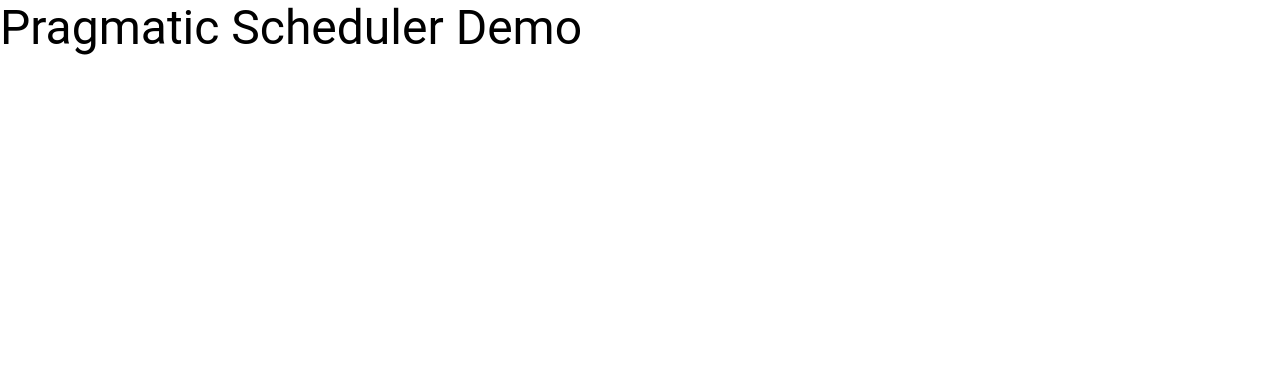
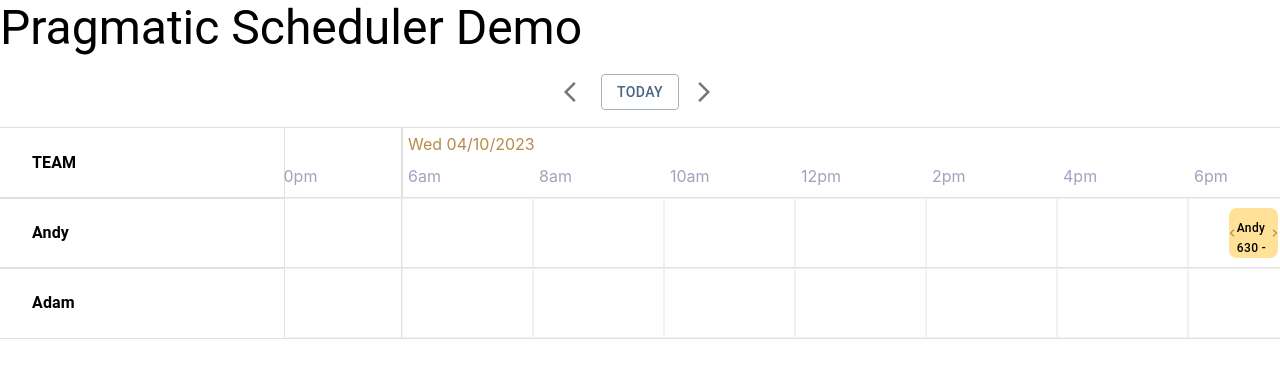
Before and after one commit to paul-orchid/pragmatic-scheduler, a React (Create React App) app: page / in a window 1280 px wide. Shown: the top 378 px of the page. Built offline with nearby package versions, Linux system fonts and the light colour scheme.

Commit message:
date controls

```diff
--- a/src/App.tsx
+++ b/src/App.tsx
@@ -1,14 +1,86 @@
 import { ThemeProvider } from '@mui/system';
-import React from 'react';
+import React, { useRef, useState } from 'react';
 import './App.css';
 import { Box, Typography } from '@mui/material';
+import { addMinutes, setHours, startOfToday } from 'date-fns';
+import { Scheduler } from './components/Scheduler';
+import { CalEvent, DivisionDetail, Resource } from './scheduler';
+import { Colors } from './constants/colors';
+import { SchedulerDateControls } from './components/SchedulerDateControls';
+import { LocalizationProvider } from '@mui/x-date-pickers/LocalizationProvider';
+import { AdapterDateFns } from '@mui/x-date-pickers/AdapterDateFns';
+import { theme } from './layout/theme';
 
 function App() {
+  const [activeDate, setActiveDate] = useState(startOfToday());
+  const resources: Resource[] = useRef<Resource[]>([
+    { id: '1', name: 'Andy' },
+    { id: '2', name: 'Adam' },
+  ]).current;
+
+  const events: CalEvent[] = useRef<CalEvent[]>([
+    {
+      id: '1',
+      resourceId: '1',
+      startTime: addMinutes(startOfToday(), 18 * 60 + 30),
+      endTime: addMinutes(startOfToday(), 19 * 60 + 30),
+      title: 'Andy 630 - 730pm',
+      bgColor: Colors.fluroAmber,
+      textColor: 'black',
+    },
+    {
+      id: '2',
+      resourceId: '1',
+      startTime: setHours(startOfToday(), 20),
+      endTime: setHours(startOfToday(), 23),
+      title: 'Andy 8-11pm',
+      bgColor: Colors.fluroRed,
+      textColor: 'white',
+    },
+    {
+      id: '3',
+      resourceId: '2',
+      startTime: setHours(startOfToday(), 20),
+      endTime: setHours(startOfToday(), 22),
+      title: 'Adam 8 - 10pm',
+      bgColor: Colors.gold,
+      textColor: 'black',
+    },
+  ]).current;
+
+  const divisionDetails = useRef<DivisionDetail[]>([
+    { name: '6am', startHour: 6, endHour: 8 },
+    { name: '8am', startHour: 8, endHour: 10 },
+    { name: '10am', startHour: 10, endHour: 12 },
+    { name: '12pm', startHour: 12, endHour: 14 },
+    { name: '2pm', startHour: 14, endHour: 16 },
+    { name: '4pm', startHour: 16, endHour: 18 },
+    { name: '6pm', startHour: 18, endHour: 20 },
+    { name: '8pm', startHour: 20, endHour: 22 },
+    { name: '10pm', startHour: 22, endHour: 24 },
+  ]).current;
+
+  const handleEventChange = (event: CalEvent) => {
+    console.log('dashboard event changed', event);
+  };
+
   return (
-    <ThemeProvider theme={{}}>
-      <Box>
-        <Typography variant="h3">Pragmatic Scheduler Demo</Typography>
-      </Box>
+    <ThemeProvider theme={theme}>
+      <LocalizationProvider dateAdapter={AdapterDateFns}>
+        <Box mb={2}>
+          <Typography variant="h3">Pragmatic Scheduler Demo</Typography>
+        </Box>
+        <Box mb={2} display="flex" justifyContent="center">
+          <SchedulerDateControls activeDate={activeDate} setActiveDate={setActiveDate} />
+        </Box>
+        <Scheduler
+          activeDate={activeDate}
+          resources={resources}
+          events={events}
+          divisionDetails={divisionDetails}
+          onEventChange={handleEventChange}
+        />
+      </LocalizationProvider>
     </ThemeProvider>
   );
 }
--- a/src/components/Scheduler.tsx
+++ b/src/components/Scheduler.tsx
@@ -1,11 +1,11 @@
 import React, { useMemo } from 'react';
-import { styled, ThemeProvider, Theme } from '@mui/material';
+import { styled } from '@mui/material';
 import { ScheduleDay, Resource, CalEvent, Config, DivisionDetail } from '../scheduler';
-import { merge } from 'lodash';
 import { addDays, endOfDay } from 'date-fns';
 import { TimelineView } from '../views/TimelineView';
 import { defaultConfig, defaultDivisionDetails } from '../constants/defaults';
 import { useDateToDivisions } from '../hooks/useDateToDivisions';
+import { BorderedBox } from '../layout/BorderedBox';
 declare module '@mui/material/styles' {
   interface TypographyVariants {
     tableHeader: React.CSSProperties;
@@ -40,31 +40,9 @@ export const SchedulerContext = React.createContext<{
   calendarBounds: { start: new Date(), end: new Date(), range: 0, totalDivisions: 0 },
 });
 
-const Container = styled('div')(() => ({
-  display: 'flex',
+const Container = styled(BorderedBox)(() => ({
   flexDirection: 'column',
-  flex: 1,
 }));
-
-const mergedTheme = (outerTheme: Theme) =>
-  merge(outerTheme, {
-    typography: {
-      subtitle2: {
-        fontSize: 14,
-        fontWeight: 800,
-        lineHeight: '18px',
-        letterSpacing: '0.5px',
-      },
-      tableHeader: {
-        fontFamily: outerTheme.typography.subtitle2.fontFamily,
-        fontSize: 14,
-        fontWeight: 600,
-        lineHeight: '18px',
-        letterSpacing: '0.15px',
-        textAlign: 'center',
-      },
-    },
-  });
 
 export const Scheduler = ({
   activeDate,
@@ -88,7 +66,7 @@ export const Scheduler = ({
   const lastDay = useMemo(() => endOfDay(addDays(activeDate, 1)), [activeDate]);
   const days = useMemo(
     () => [firstDay, activeDate, lastDay].map((date) => dateToDivisions(date, divisionDetails)),
-    [activeDate, dateToDivisions, divisionDetails, firstDay, lastDay]
+    [activeDate, dateToDivisions, divisionDetails, firstDay, lastDay],
   );
 
   const range = lastDay.getTime() - firstDay.getTime();
@@ -107,7 +85,7 @@ export const Scheduler = ({
     return events.filter(
       (event) =>
         (event.startTime >= firstDay && event.startTime <= lastDay) ||
-        (event.endTime >= firstDay && event.endTime <= lastDay)
+        (event.endTime >= firstDay && event.endTime <= lastDay),
     );
   }, [events, firstDay, lastDay]);
 
@@ -123,11 +101,9 @@ export const Scheduler = ({
         onEventChange: onEventChange,
       }}
     >
-      <ThemeProvider theme={mergedTheme}>
-        <Container>
-          <TimelineView />
-        </Container>
-      </ThemeProvider>
+      <Container>
+        <TimelineView />
+      </Container>
     </SchedulerContext.Provider>
   );
 };
--- /dev/null
+++ b/src/components/SchedulerDateControls.tsx
@@ -0,0 +1,62 @@
+import React, { useState } from 'react';
+import { Box, Button, IconButton } from '@mui/material';
+import { DesktopDatePicker } from '@mui/x-date-pickers/DesktopDatePicker';
+import { addDays } from 'date-fns';
+import ArrowForwardIosIcon from '@mui/icons-material/ArrowForwardIos';
+import ArrowBackIosIcon from '@mui/icons-material/ArrowBackIos';
+
+export const SchedulerDateControls = ({
+  activeDate,
+  setActiveDate,
+}: {
+  activeDate: Date;
+  setActiveDate: React.Dispatch<React.SetStateAction<Date>>;
+}) => {
+  const [open, setOpen] = useState(false);
+
+  const handleChange = (newValue: Date | null) => {
+    if (newValue) {
+      setActiveDate(newValue);
+    }
+  };
+
+  const handleClose = () => {
+    setOpen(false);
+  };
+  const handleOpen = () => {
+    setOpen(true);
+  };
+  const handleGoForward = () => {
+    setActiveDate((d) => addDays(d, 1));
+  };
+  const handleGoBack = () => {
+    setActiveDate((d) => addDays(d, -1));
+  };
+
+  return (
+    <Box>
+      <IconButton onClick={handleGoBack}>
+        <ArrowBackIosIcon />
+      </IconButton>
+      <DesktopDatePicker
+        open={open}
+        label="Date desktop"
+        inputFormat="dd/MM/yyyy"
+        value={activeDate}
+        onClose={handleClose}
+        onChange={handleChange}
+        componentsProps={{ actionBar: { actions: ['today', 'cancel'] } }}
+        renderInput={(params) => {
+          return (
+            <Button sx={{ marginX: 0.625 }} variant="outlined" ref={params.inputRef} onClick={handleOpen}>
+              TODAY
+            </Button>
+          );
+        }}
+      />
+      <IconButton onClick={handleGoForward}>
+        <ArrowForwardIosIcon />
+      </IconButton>
+    </Box>
+  );
+};
--- a/src/constants/colors.ts
+++ b/src/constants/colors.ts
@@ -3,4 +3,6 @@ export const Colors = {
   fluroRed: '#FFBAB7',
   teal: '#00D9C0',
   gold: '#B68C4B',
+  primaryDark: '#0E1622',
+  primaryMain: '#486581',
 };
--- /dev/null
+++ b/src/layout/theme.ts
@@ -0,0 +1,61 @@
+import { createTheme } from '@mui/material';
+import { Colors } from '../constants/colors';
+
+export const theme = createTheme({
+  palette: {
+    text: {
+      secondary: Colors.primaryMain,
+      disabled: '#A0A3BD',
+    },
+    primary: {
+      main: Colors.primaryMain,
+      dark: Colors.primaryDark,
+    },
+    secondary: { main: Colors.gold, light: '#EAE6DE' },
+  },
+  typography: {
+    h2: {
+      fontSize: 64,
+      fontWeight: 800,
+      lineHeight: '68px',
+      letterSpacing: 0,
+      // text-align: left;
+    },
+    h5: {
+      fontSize: 26,
+      fontWeight: 800,
+      lineHeight: '33px',
+      letterSpacing: '0.5px',
+    },
+    subtitle1: {
+      fontSize: 18,
+      fontWeight: 600,
+      lineHeight: '24px',
+      letterSpacing: '0.15px',
+    },
+    subtitle2: {
+      fontSize: 16,
+      fontWeight: 700,
+      lineHeight: '24px',
+      letterSpacing: '0.15px',
+      textAlign: 'center',
+    },
+    body1: {
+      fontSize: 16,
+      fontWeight: 400,
+      lineHeight: '24px',
+      letterSpacing: '0.15px',
+    },
+    body2: {
+      fontSize: 14,
+      fontWeight: 500,
+      lineHeight: '22px',
+      letterSpacing: '0.15px',
+    },
+    caption: {
+      fontSize: 12,
+      fontWeight: 500,
+      lineHeight: '15px',
+    },
+  },
+});
```
Also changed, not shown: package.json (+5 -2 lines), 2 other files (tests, documents, lock files or other folders).
